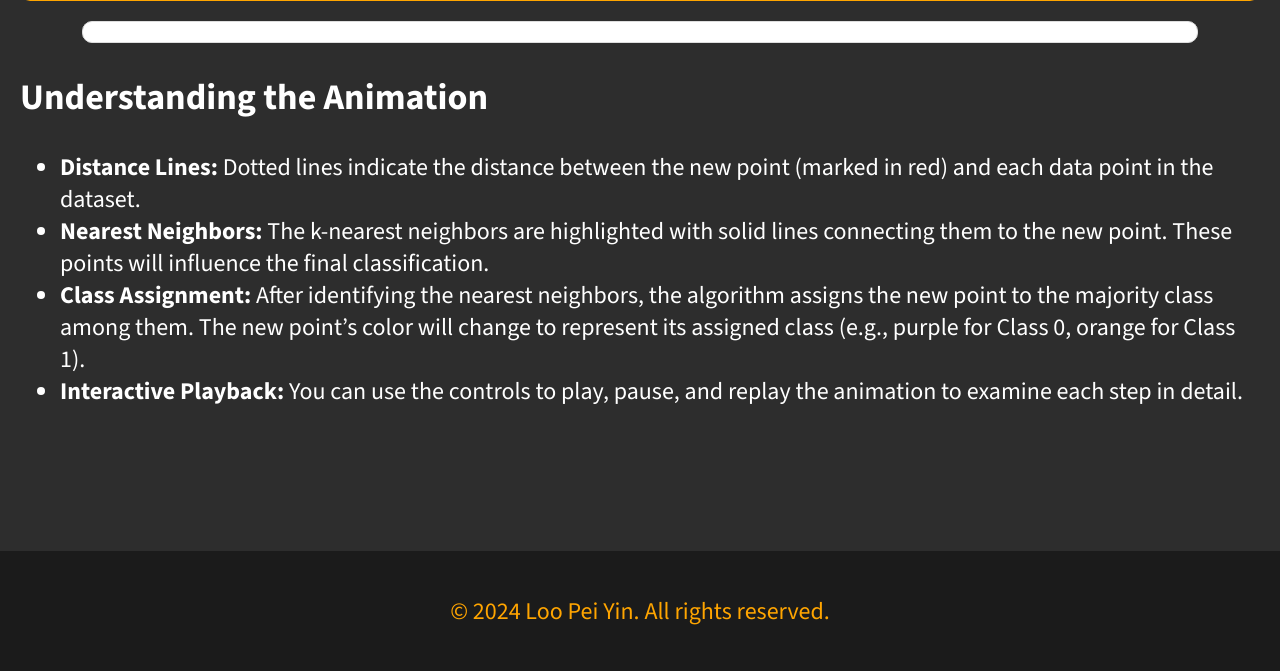
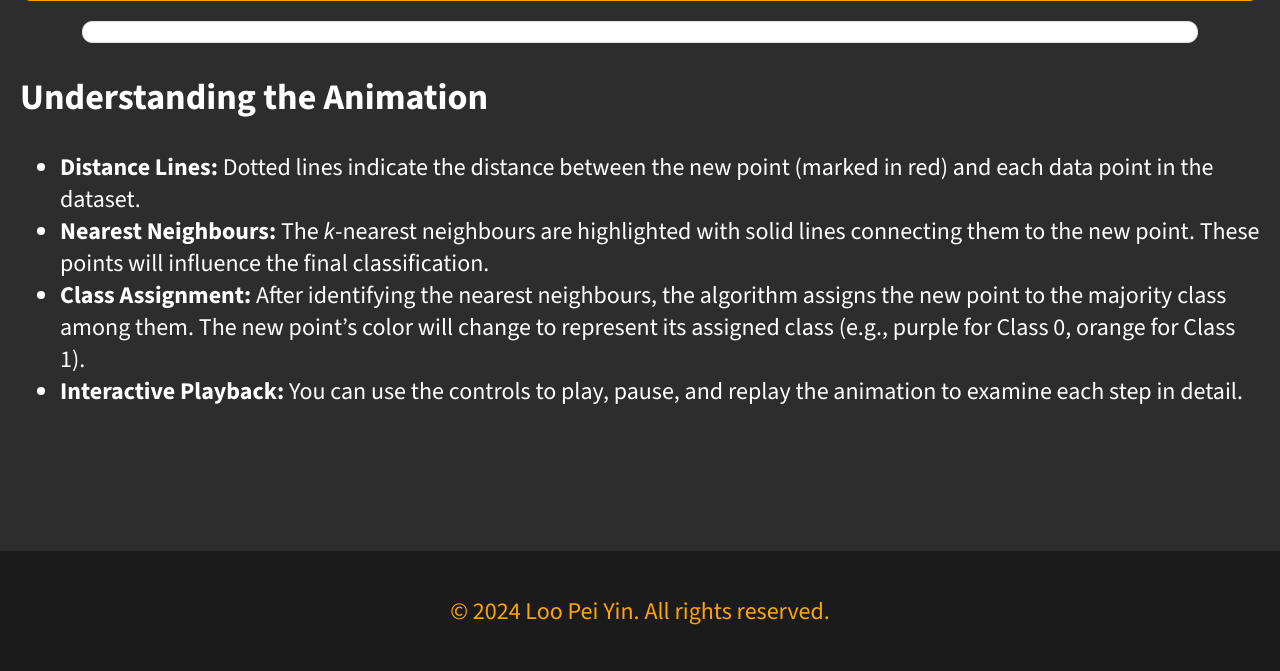
Before and after one commit to PY-01/fyp, a Flask app: template full code/templates/knn/run_knn.html in a window 1280 px wide. Shown: the part 159-830 px from the top of the page. Run offline with Flask 3, Linux system fonts and the light colour scheme; the template is opened without the code that fills it, so the values that code supplies are empty; some web fonts are replaced.

Commit message:
Update run_knn.html

```diff
--- a/full code/templates/knn/run_knn.html
+++ b/full code/templates/knn/run_knn.html
@@ -31,7 +31,6 @@
                 <a href="#" class="dropbtn">Algorithms</a>
                 <div class="dropdown-content">
                     <a href="/knn">k-NN</a>
-                    <a href="/dc">Decision Trees</a>
                     <a href="/kmeans">k-Means</a>
                 </div>
             </li>
@@ -43,7 +42,7 @@
     </nav>
 
     <div class="content-container">
-        <h1><i>k</i>-Nearest Neighbors (k-NN) Results</h1>
+        <h1><i>k</i>-Nearest Neighbours (<i>k</i>-NN) Results</h1>
 
         <!-- Animation of k-NN Results -->
         <div class="animation-container">
@@ -55,8 +54,8 @@
             <h2>Understanding the Animation</h2>
             <ul>
                 <li><strong>Distance Lines:</strong> Dotted lines indicate the distance between the new point (marked in red) and each data point in the dataset.</li>
-                <li><strong>Nearest Neighbors:</strong> The k-nearest neighbors are highlighted with solid lines connecting them to the new point. These points will influence the final classification.</li>
-                <li><strong>Class Assignment:</strong> After identifying the nearest neighbors, the algorithm assigns the new point to the majority class among them. The new point’s color will change to represent its assigned class (e.g., purple for Class 0, orange for Class 1).</li>
+                <li><strong>Nearest Neighbours:</strong> The <i>k</i>-nearest neighbours are highlighted with solid lines connecting them to the new point. These points will influence the final classification.</li>
+                <li><strong>Class Assignment:</strong> After identifying the nearest neighbours, the algorithm assigns the new point to the majority class among them. The new point’s color will change to represent its assigned class (e.g., purple for Class 0, orange for Class 1).</li>
                 <li><strong>Interactive Playback:</strong> You can use the controls to play, pause, and replay the animation to examine each step in detail.</li>
             </ul>
         </div>
```
